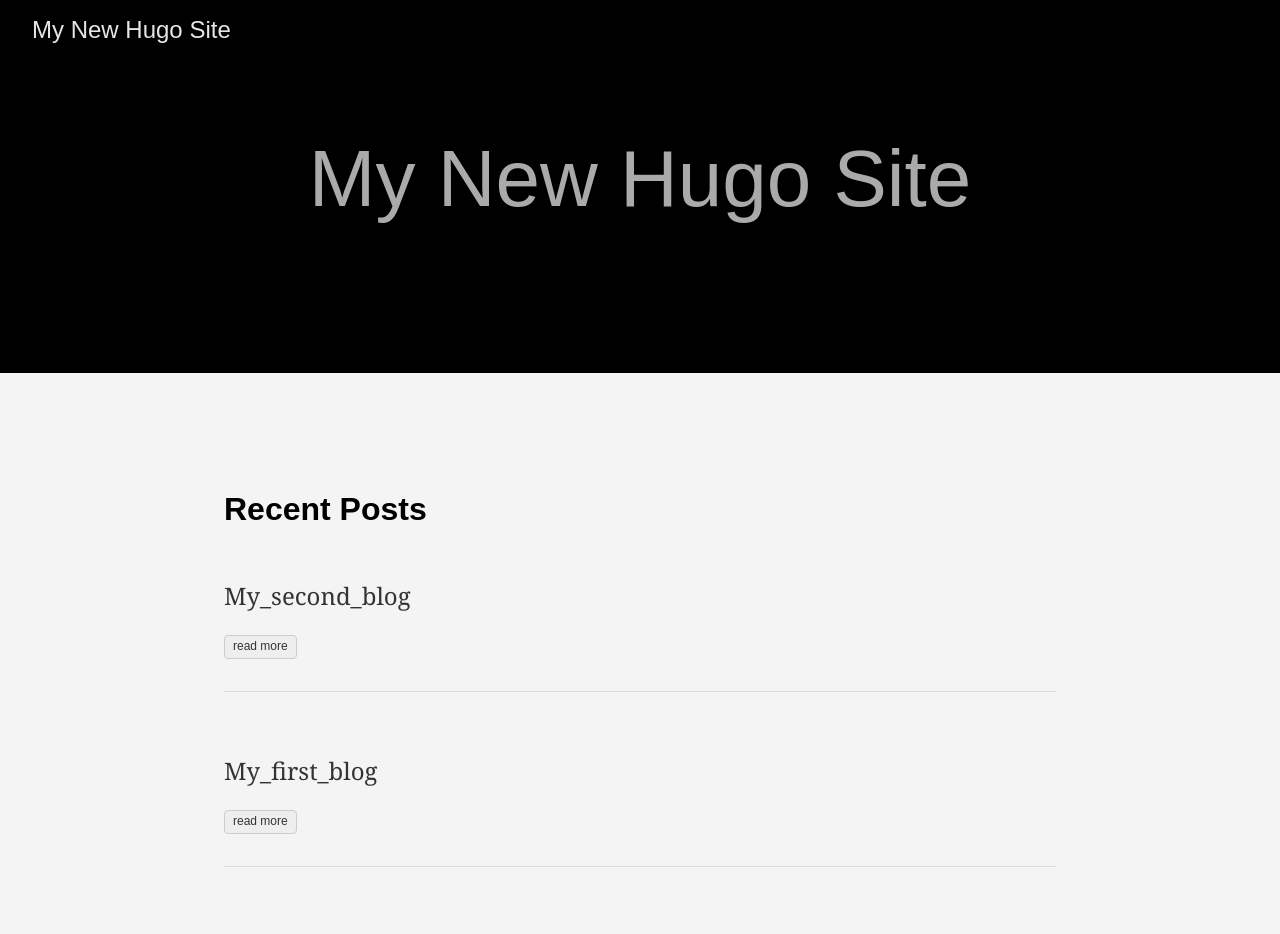
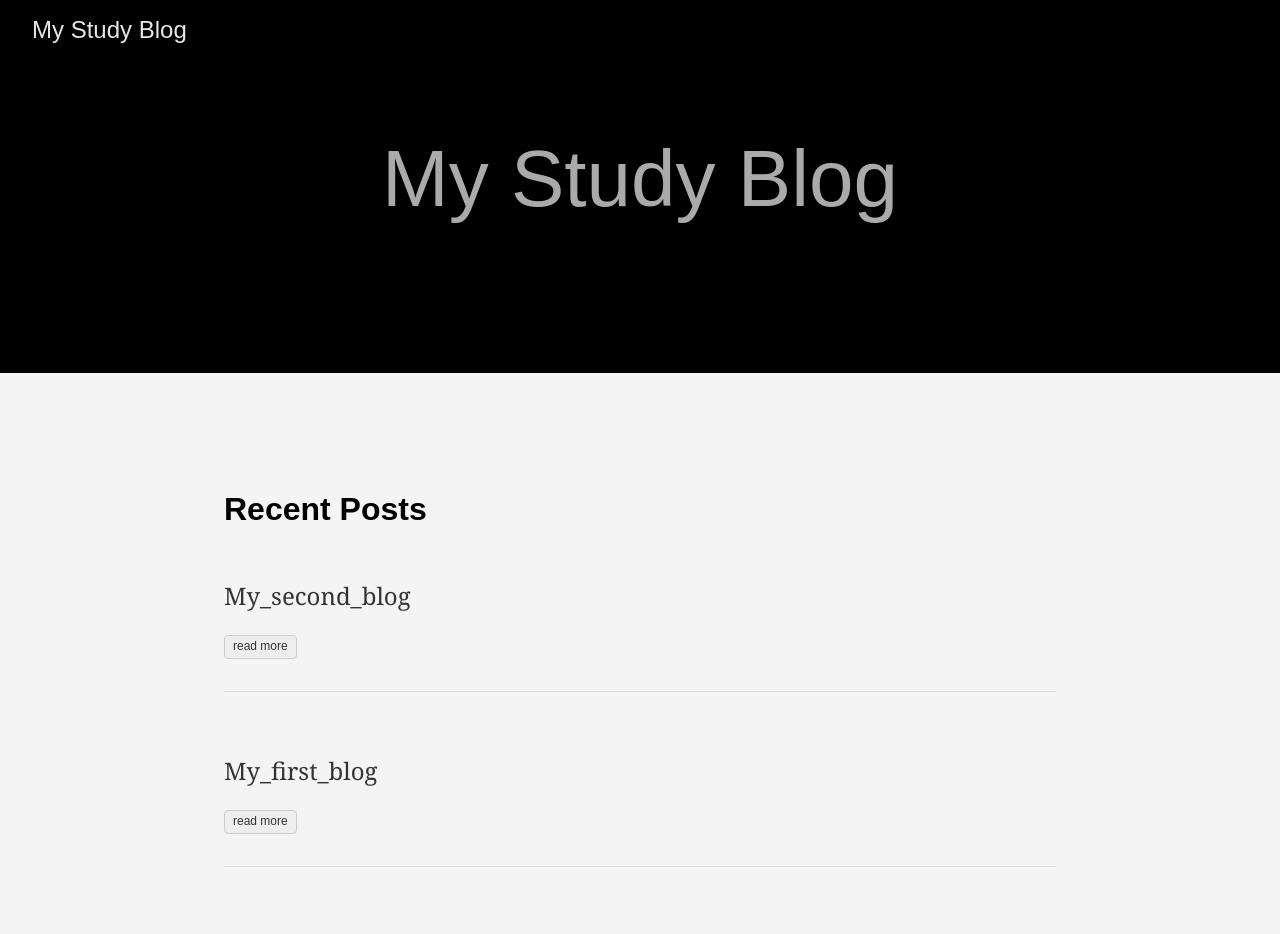
Before and after one commit to nibnahzuh/nibnahzuh.github.io, a plain HTML site: page index.html in a window 1280 px wide. Shown: the top 934 px of the page. Drawn offline with Linux system fonts and the light colour scheme.

Commit message:
third_commit

```diff
--- a/index.html
+++ b/index.html
@@ -4,7 +4,7 @@
     <meta charset="utf-8">
     <meta http-equiv="X-UA-Compatible" content="IE=edge,chrome=1">
 
-    <title>My New Hugo Site</title>
+    <title>By Hzb</title>
     <meta name="viewport" content="width=device-width,minimum-scale=1">
     <meta name="description" content="">
     <meta name="generator" content="Hugo 0.101.0" />
@@ -57,7 +57,7 @@
   <div class="flex-l justify-between items-center center">
     <a href="/" class="f3 fw2 hover-white no-underline white-90 dib">
 
-        My New Hugo Site
+        My Study Blog
 
     </a>
     <div class="flex-l items-center">
@@ -75,7 +75,7 @@
 
       <div class="tc-l pv3 ph3 ph4-ns">
         <h1 class="f2 f-subheadline-l fw2 light-silver mb0 lh-title">
-          My New Hugo Site
+          My Study Blog
         </h1>
 
       </div>
--- a/index.xml
+++ b/index.xml
@@ -1,7 +1,7 @@
 <?xml version="1.0" encoding="utf-8" standalone="yes"?>
 <rss version="2.0" xmlns:atom="http://www.w3.org/2005/Atom">
   <channel>
-    <title>My New Hugo Site</title>
+    <title>By Hzb</title>
     <link>http://example.org/</link>
     <description>Recent content on My New Hugo Site</description>
     <generator>Hugo -- gohugo.io</generator>
```
